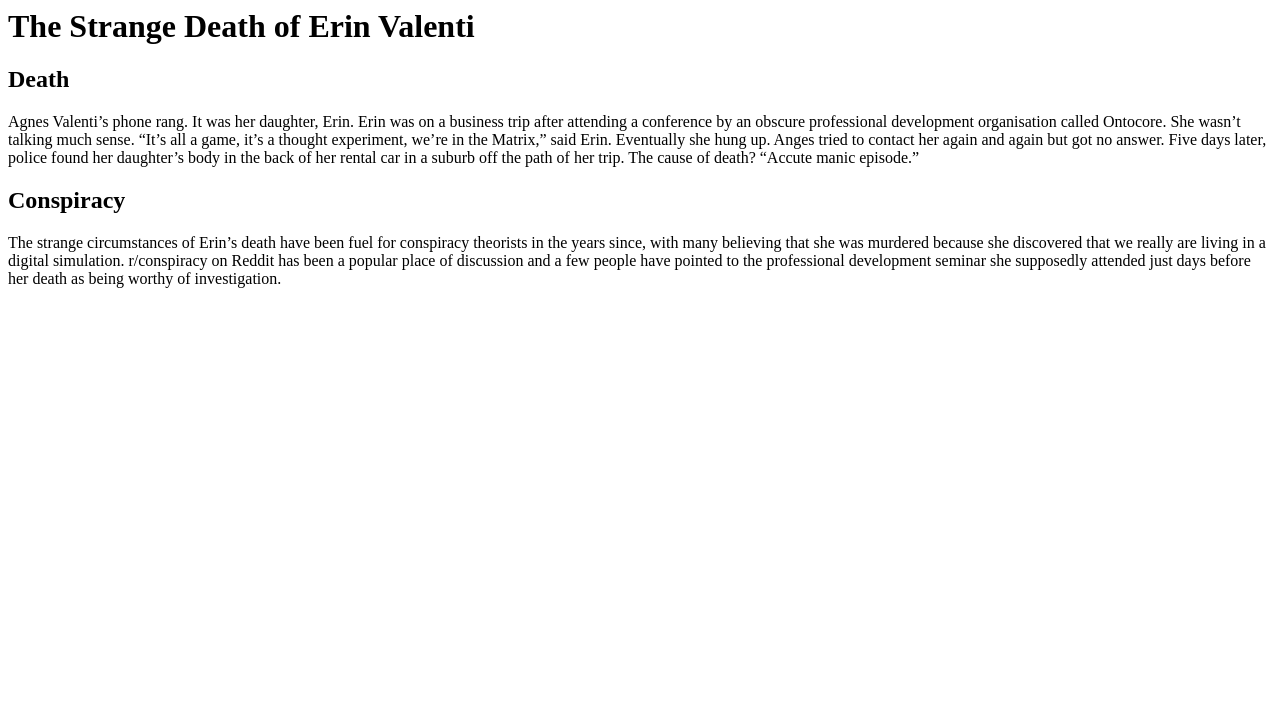
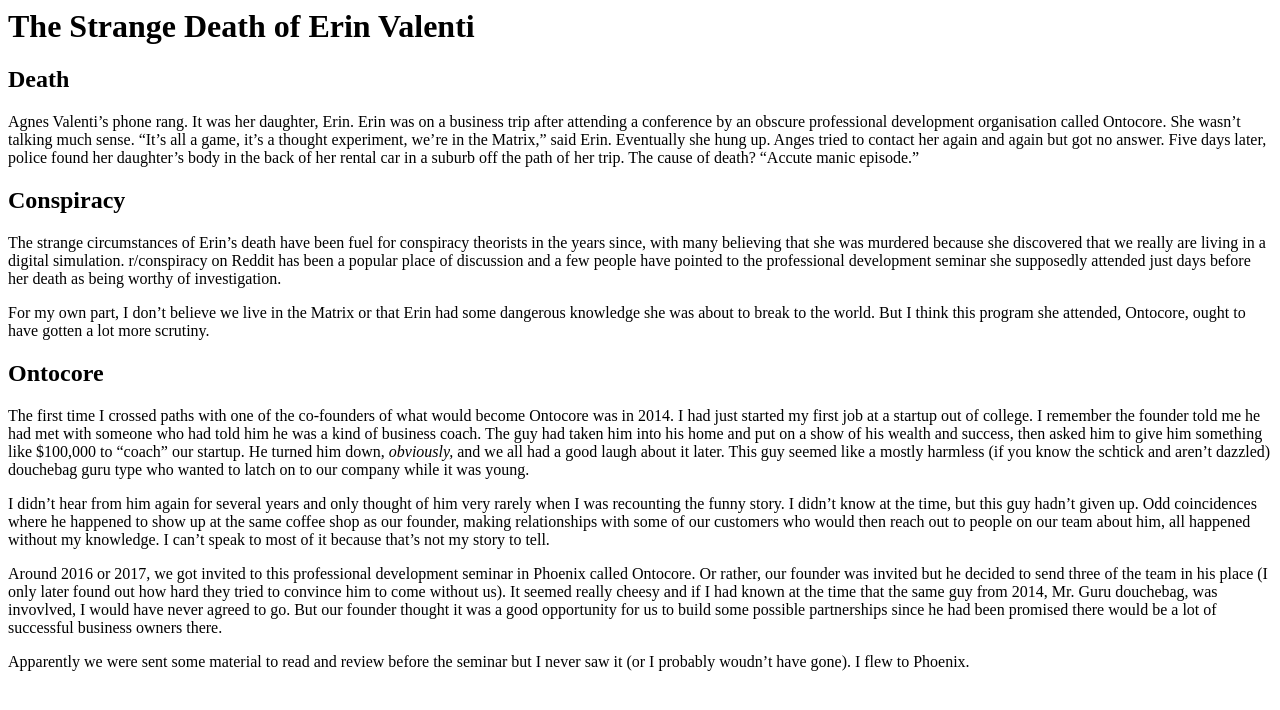
Before and after one commit to dmkgll/dmkgll, a Jekyll site: the page built from _posts/2022-07-05-erin-valenti.md, in a window 1280 px wide. Shown: the top 710 px of the page. Built offline with Jekyll 4.4.1, drawn with Linux system fonts in a browser that asks for light colours.

Commit message:
Update 2022-07-05-erin-valenti.md

```diff
--- a/_posts/2022-07-05-erin-valenti.md
+++ b/_posts/2022-07-05-erin-valenti.md
@@ -14,3 +14,15 @@
 The strange circumstances of Erin's death have been fuel for conspiracy theorists in the years since, with many believing that she was
 murdered because she discovered that we really are living in a digital simulation. r/conspiracy on Reddit has been a popular place of discussion and a
 few people have pointed to the professional development seminar she supposedly attended just days before her death as being worthy of investigation.
+
+For my own part, I don't believe we live in the Matrix or that Erin had some dangerous knowledge she was about to break to the world. But I think this program she attended, Ontocore, ought to have gotten a lot more scrutiny.
+
+## Ontocore
+
+The first time I crossed paths with one of the co-founders of what would become Ontocore was in 2014. I had just started my first job at a startup out of college. I remember the founder told me he had met with someone who had told him he was a kind of business coach. The guy had taken him into his home and put on a show of his wealth and success, then asked him to give him something like $100,000 to "coach" our startup. He turned him down, *obviously,* and we all had a good laugh about it later. This guy seemed like a mostly harmless (if you know the schtick and aren't dazzled) douchebag guru type who wanted to latch on to our company while it was young.
+
+I didn't hear from him again for several years and only thought of him very rarely when I was recounting the funny story. I didn't know at the time, but this guy hadn't given up. Odd coincidences where he happened to show up at the same coffee shop as our founder, making relationships with some of our customers who would then reach out to people on our team about him, all happened without my knowledge. I can't speak to most of it because that's not my story to tell.
+
+Around 2016 or 2017, we got invited to this professional development seminar in Phoenix called Ontocore. Or rather, our founder was invited but he decided to send three of the team in his place (I only later found out how hard they tried to convince him to come without us). It seemed really cheesy and if I had known at the time that the same guy from 2014, Mr. Guru douchebag, was invovlved, I would have never agreed to go. But our founder thought it was a good opportunity for us to build some possible partnerships since he had been promised there would be a lot of successful business owners there.
+
+Apparently we were sent some material to read and review before the seminar but I never saw it (or I probably woudn't have gone). I flew to Phoenix.
```
